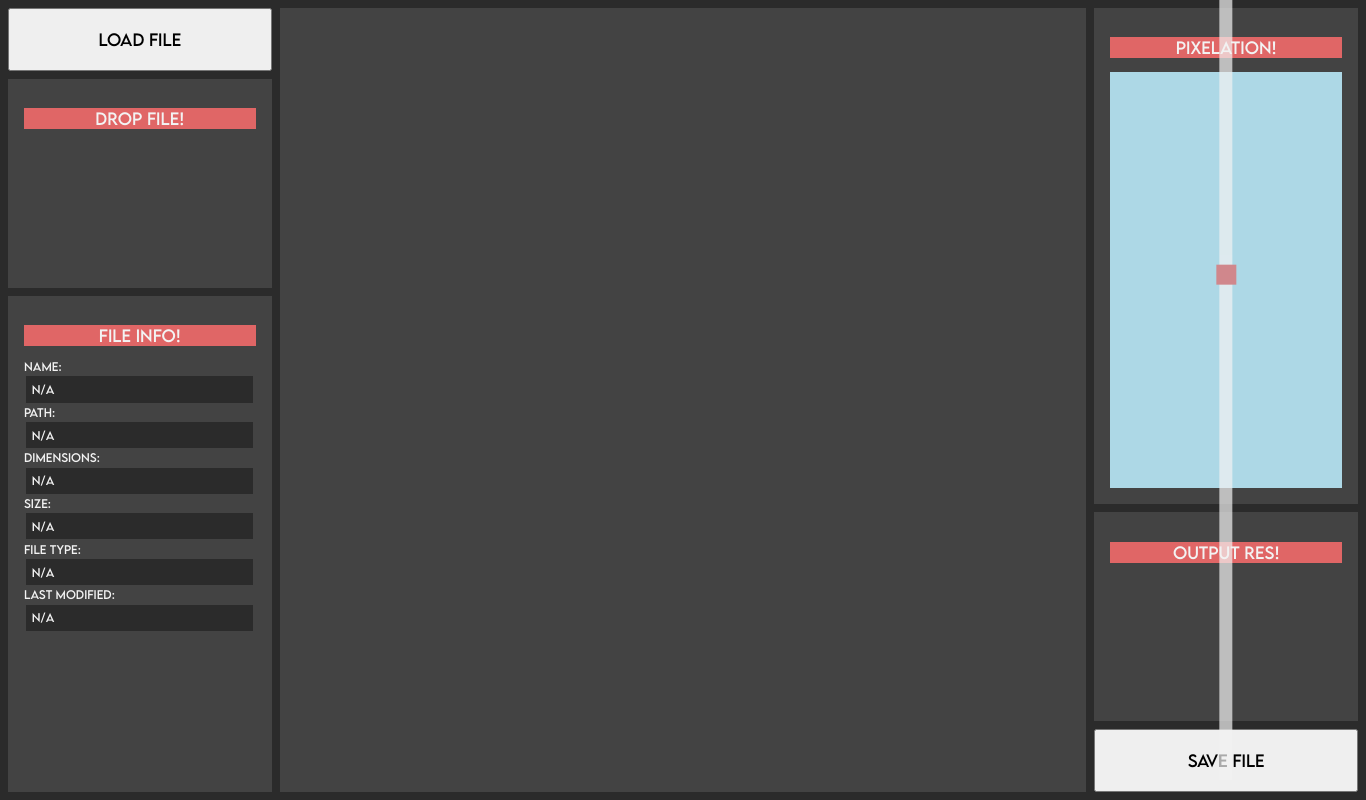
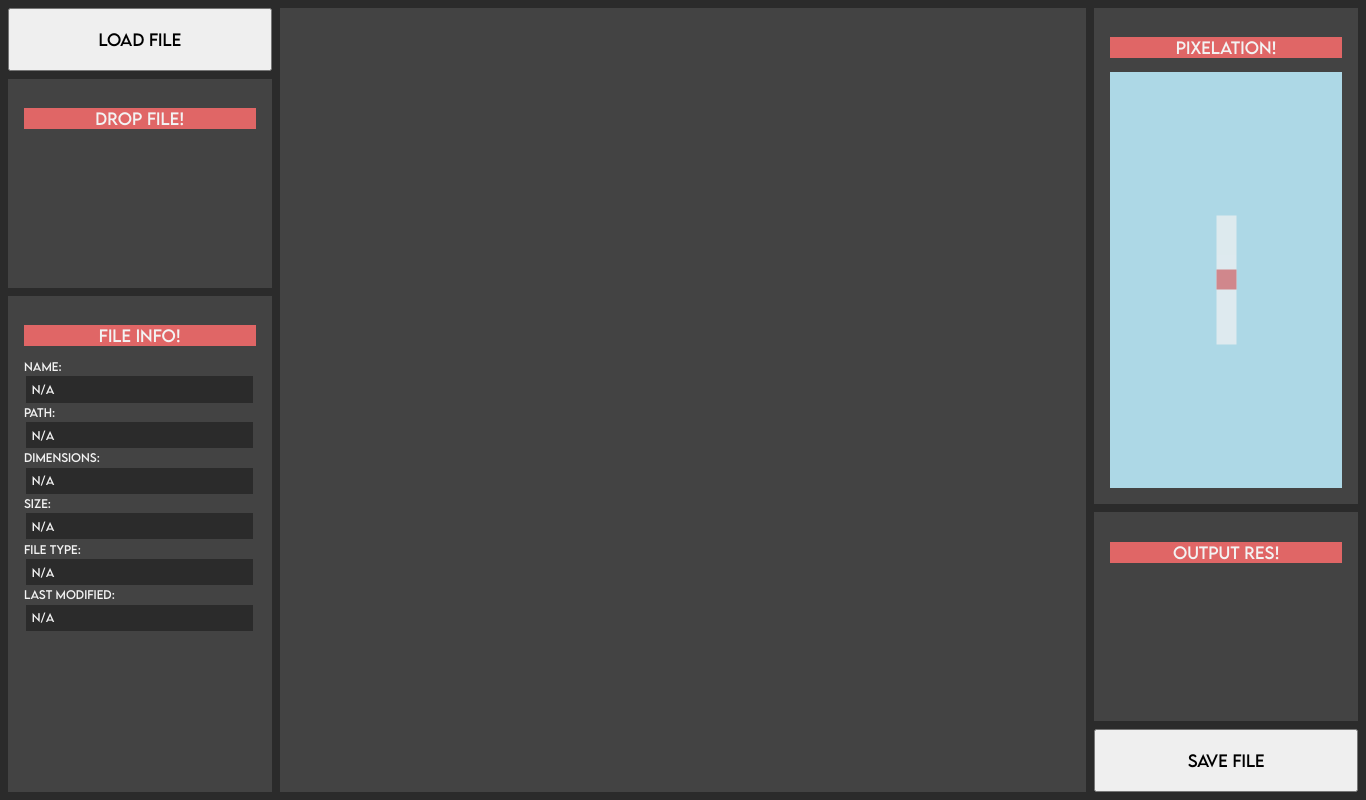
Before and after one commit to SpicyRicecaker/Pixelate, an Electron app: page index.html in a window 1366 px wide. Drawn offline with Linux system fonts and the light colour scheme.

Commit message:
Javascript needs to be used for slider width/height

```diff
--- a/style.css
+++ b/style.css
@@ -122,9 +122,6 @@ p {
 #pixelationSlider {
   /* Overrides the default styling */
   -webkit-appearance: none;
-  /* Length and width of the slider */
-  width: 1000px;
-  height: 1em;
   /* Rounds off the edges of the slider*/
   /* border-radius: 1px; */
   /* Sets the background color of the slider */
```
